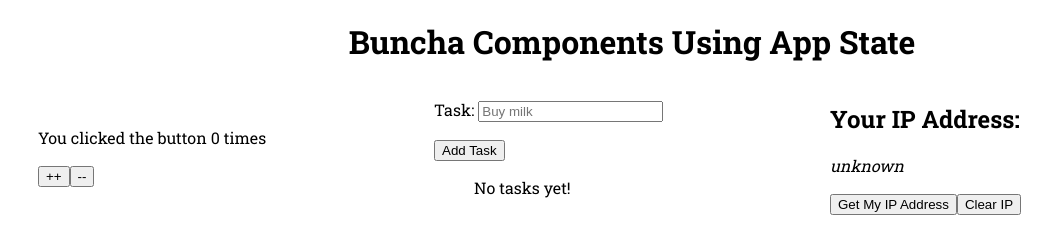
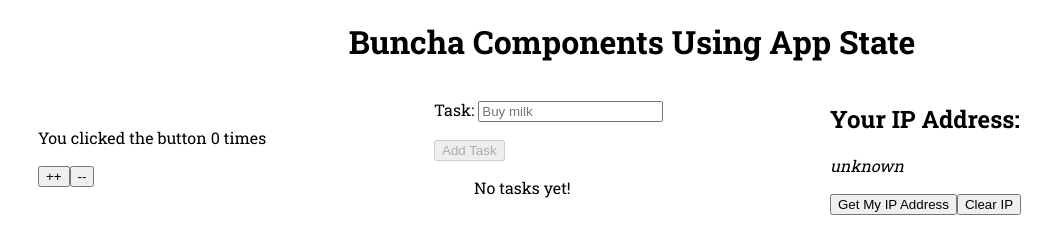
Before and after one commit to mgreen-simplethread/react-hooks-demo, a React (Create React App) app: page / in a window 1280 px wide. Shown: the top 230 px of the page, without its empty margins (8-1060 px from the left). Built offline with nearby package versions, Linux system fonts and the light colour scheme.

Commit message:
Prevent blank task submissions

```diff
--- a/src/TodoList/TaskForm.js
+++ b/src/TodoList/TaskForm.js
@@ -8,6 +8,7 @@ export default function TaskForm({ addTask }) {
   let handleChange = ({ target: { value } }) => setTask(value);
   let handleSubmit = (evt) => {
     evt.preventDefault();
+    if (!task.length) return;
     addTask(task);
     setTask('');
   };
@@ -18,7 +19,7 @@ export default function TaskForm({ addTask }) {
         <label htmlFor="task-input">Task:</label>{' '}
         <input id="task-input" placeholder="Buy milk" value={task} onChange={handleChange} />
       </p>
-      <input type="submit" value="Add Task" />
+      <input type="submit" value="Add Task" disabled={!task.length} />
     </form>
   );
 }
--- a/src/TodoList/index.js
+++ b/src/TodoList/index.js
@@ -9,9 +9,7 @@ export default function TodoList() {
     dispatch,
   } = useAppContext();
 
-  const addTask = (task) => {
-    dispatch({ type: 'TASK_ADD', task });
-  };
+  const addTask = (task) => dispatch({ type: 'TASK_ADD', task });
   const removeTask = (index) => () => dispatch({ type: 'TASK_REMOVE', index });
 
   return (
```
